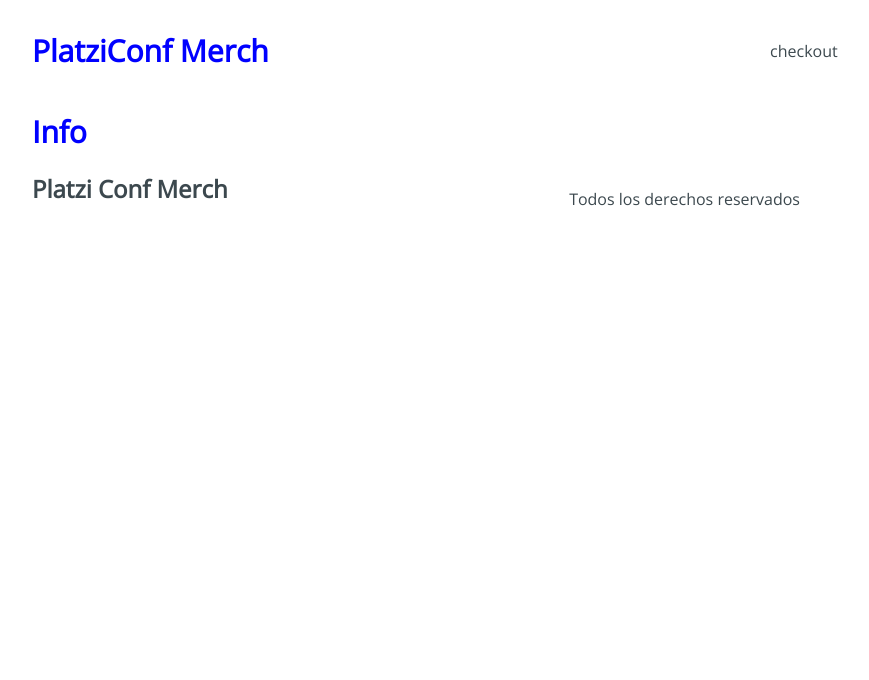
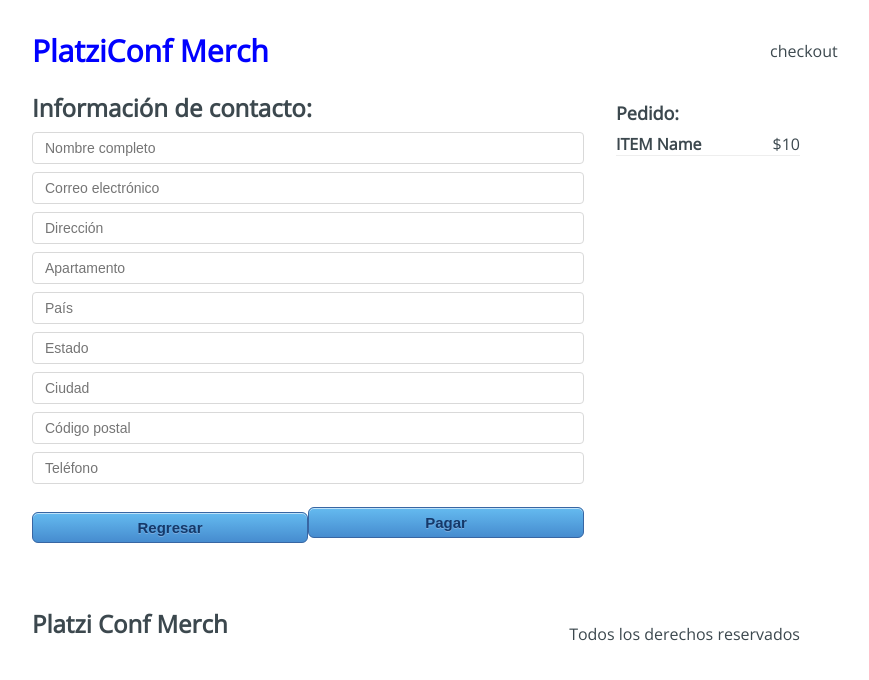
Before and after one commit to Nimoscmp/react-hooks-project, a React app: page /checkout/information in a window 1280 px wide. Shown: the top 680 px of the page, without its empty margins (224-1093 px from the left). Built offline with nearby package versions, Linux system fonts and the light colour scheme.

Commit message:
Modify structure for checkout info

```diff
--- a/src/containers/Info.jsx
+++ b/src/containers/Info.jsx
@@ -1,8 +1,57 @@
 import React from 'react'
 
 function Info() {
+
+  const inputsData = [
+    {id: 1, type: 'text', placeholder: 'Nombre completo', name: 'name'},
+    {id: 2, type: 'email', placeholder: 'Correo electrónico', name: 'name'},
+    {id: 3, type: 'text', placeholder: 'Dirección', name: 'name'},
+    {id: 4, type: 'text', placeholder: 'Apartamento', name: 'name'},
+    {id: 5, type: 'text', placeholder: 'País', name: 'name'},
+    {id: 6, type: 'text', placeholder: 'Estado', name: 'name'},
+    {id: 7, type: 'text', placeholder: 'Ciudad', name: 'name'},
+    {id: 8, type: 'number', placeholder: 'Código postal', name: 'name'},
+    {id: 9, type: 'phone', placeholder: 'Teléfono', name: 'name'},
+  ]
+
   return (
-    <h1>Info</h1>
+    <section className="Information">
+      <div className="Information-content">
+        <div className="Information-head">
+          <h2>Información de contacto:</h2>
+        </div>
+        <div className="Information-form">
+          <form>
+            {inputsData.map(input => (
+              <input
+                key={input.id}
+                type={input.type}
+                placeholder={input.placeholder}
+                name={input.name}
+              />
+            ))}
+          </form>
+        </div>
+        <div className="Information-buttons">
+          <button type="button" className="Information-back">
+            Regresar
+          </button>
+          <button type="button" className="Information-next">
+            Pagar
+          </button>
+        </div>
+      </div>
+
+      <div className="Information-sidebar">
+        <h3>Pedido:</h3>
+        <div className="Information-item">
+          <div className="Information-element">
+            <h4>ITEM Name</h4>
+            <span>$10</span>
+          </div>
+        </div>
+      </div>
+    </section>
   )
 }
 
```
